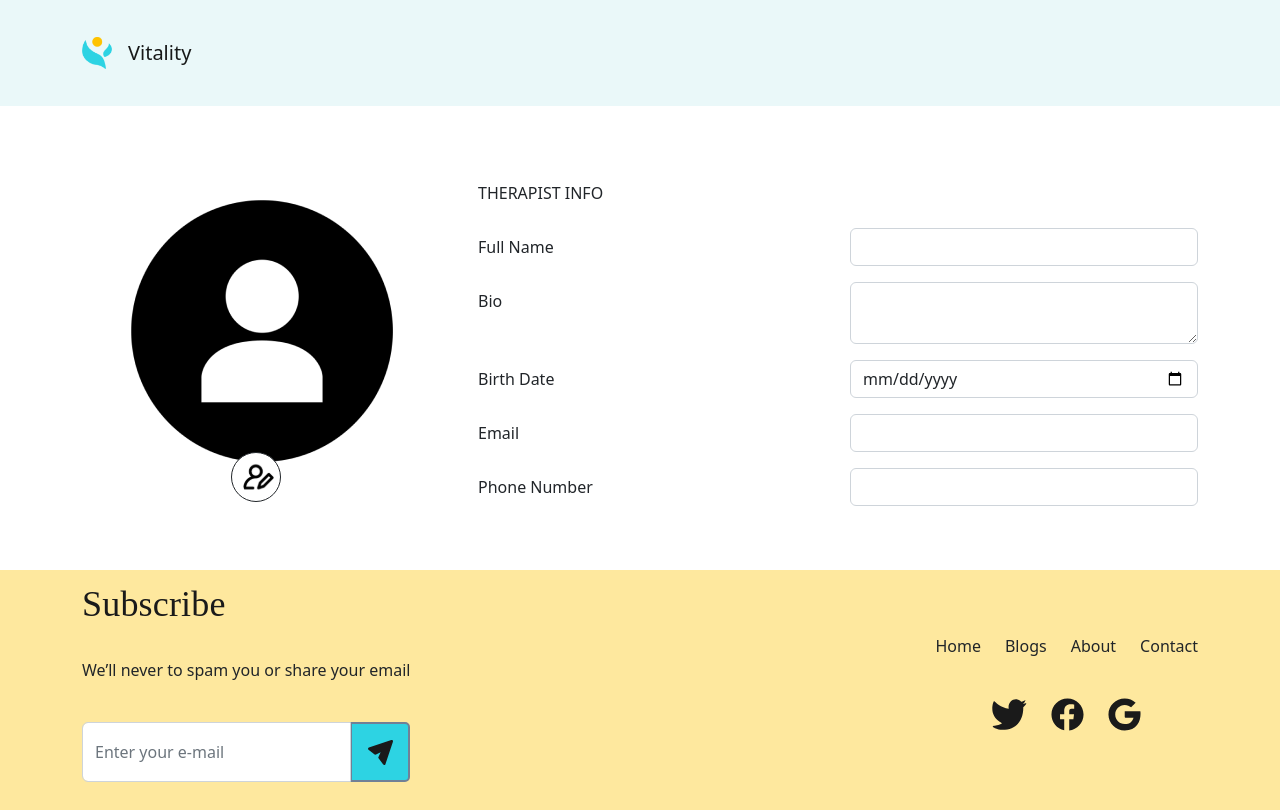
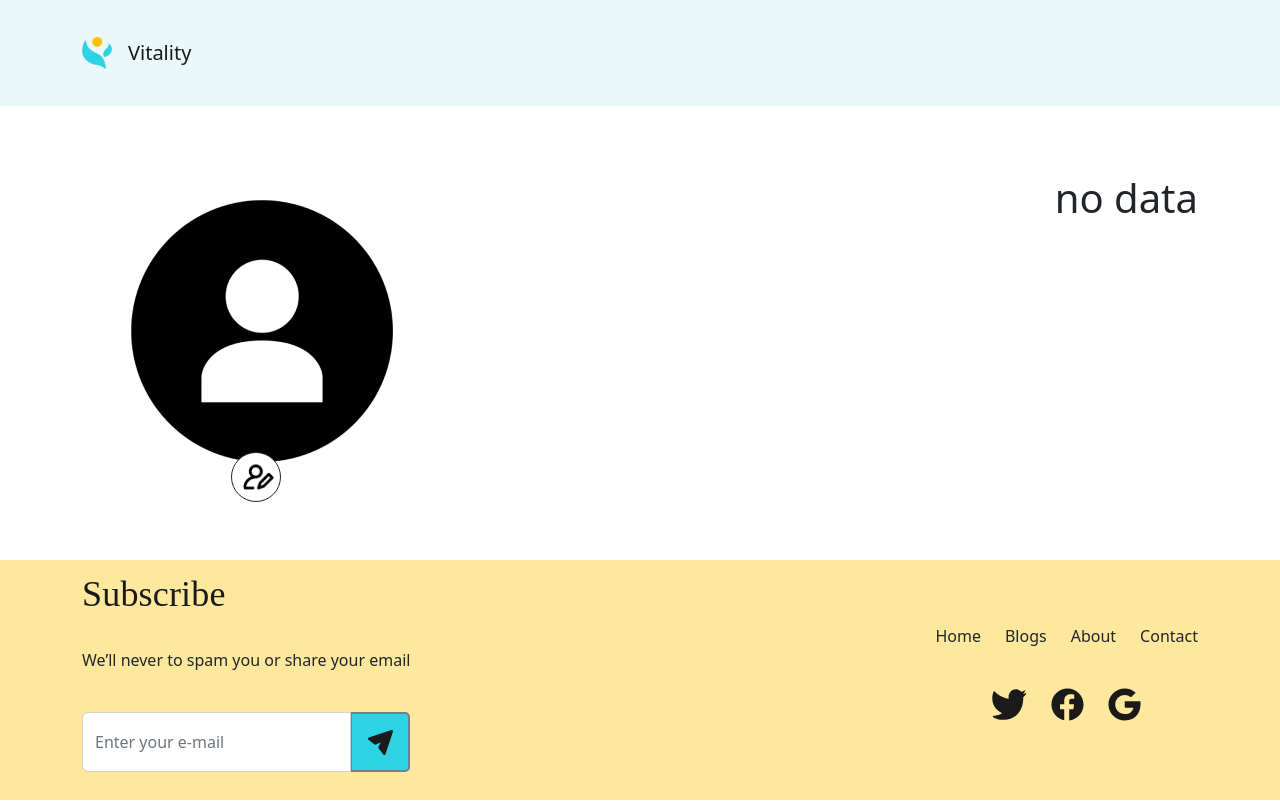
Before and after one commit to Recoded-Spark-Turkey-2022/Vitality, a React (Create React App) app: page /view-profile in a window 1280 px wide. Built offline with nearby package versions, Linux system fonts and the light colour scheme.

Commit message:
view profile is not done completely

```diff
--- a/package.json
+++ b/package.json
@@ -17,6 +17,7 @@
     "react-redux": "^8.0.1",
     "react-router-dom": "^6.6.1",
     "react-scripts": "5.0.1",
+    "react-slick": "^0.29.0",
     "web-vitals": "^2.1.0"
   },
   "scripts": {
--- a/src/pages/login/index.js
+++ b/src/pages/login/index.js
@@ -1,43 +1,45 @@
 /* eslint-disable no-console */
-import React, {useState} from 'react';
+import React, { useState } from 'react';
 import Button from 'react-bootstrap/Button';
-import { Link } from "react-router-dom";
+import { Link } from 'react-router-dom';
 import Form from 'react-bootstrap/Form';
 import Card from 'react-bootstrap/Card';
-import { signInWithEmailAndPassword,
-        onAuthStateChanged} from 'firebase/auth';
-import {auth} from "../../config/fire"
+import { signInWithEmailAndPassword, onAuthStateChanged } from 'firebase/auth';
+import { auth } from '../../config/fire';
 
-import  Logo  from '../../assets/images/login-image.png';
+import Logo from '../../assets/images/login-image.png';
 import './login.css';
 
+function Login() {
+  const [loginEmail, setLoginEmail] = useState('');
+  const [loginPassword, setLoginPassword] = useState('');
 
-
-function Login() {
-  const [loginEmail, setLoginEmail] = useState("");
-  const [loginPassword, setLoginPassword] = useState("");
-
-  const[setUser] = useState({});
+  const [setUser] = useState({});
   onAuthStateChanged(auth, (currentUser) => {
     setUser(currentUser);
-  })
+  });
   const login = async () => {
     try {
-      const user = await signInWithEmailAndPassword(auth, loginEmail, loginPassword );
-      console.log(user)
-       }catch (error) {
+      console.log('login');
+      const user = await signInWithEmailAndPassword(
+        auth,
+        loginEmail,
+        loginPassword
+      );
+      console.log(user);
+      localStorage.setItem('user', JSON.stringify(user.user));
+    } catch (error) {
       console.log(error.message);
     }
-  }
+  };
 
   return (
     <div className="container">
-      <div className='mb-5'>
+      <div className="mb-5">
         <h1>LOGIN</h1>
 
-        <div className='mb-5'>
+        <div className="mb-5">
           <h4>User logged In</h4>
-
         </div>
       </div>
       <div className="row">
@@ -45,33 +47,42 @@ function Login() {
           <Card>
             <Form>
               <Form.Group className="mb-3" controlId="formBasicEmail">
-
-        <Form.Control type="email" placeholder="Your Email"  onChange={(event) => {setLoginEmail(event.target.value)}} />
-
+                <Form.Control
+                  type="email"
+                  placeholder="Your Email"
+                  onChange={(event) => {
+                    setLoginEmail(event.target.value);
+                  }}
+                />
               </Form.Group>
 
               <Form.Group className="mb-3" controlId="formBasicPassword">
-
-        <Form.Control type="password" placeholder=" Your Password" onChange={(event) => {setLoginPassword(event.target.value)}} />
+                <Form.Control
+                  type="password"
+                  placeholder=" Your Password"
+                  onChange={(event) => {
+                    setLoginPassword(event.target.value);
+                  }}
+                />
               </Form.Group>
 
-      <Button variant="primary" type="submit" onClick={login} >
+              <Button variant="primary" type="button" onClick={()=>login()}>
                 Login
               </Button>
-      <Link to="/sign-up"><Button variant="secondary" type="submit">
+              <Link to="/sign-up">
+                <Button variant="secondary" type="submit">
                   Signup
-      </Button></Link>
+                </Button>
+              </Link>
             </Form>
           </Card>
         </div>
         <div className="col">
-    <img src={Logo} alt ="login" />
+          <img src={Logo} alt="login" />
         </div>
       </div>
-
     </div>
-
-  )
+  );
 }
 
-export default Login
+export default Login;
--- a/src/pages/viewProfile/index.js
+++ b/src/pages/viewProfile/index.js
@@ -1,15 +1,39 @@
-import React from 'react';
+import React, { useEffect, useState } from 'react';
 import Container from 'react-bootstrap/Container';
 import Row from 'react-bootstrap/Row';
 import Col from 'react-bootstrap/Col';
 import Form from 'react-bootstrap/Form';
+import { collection, getDocs } from 'firebase/firestore';
 
 import Image from 'react-bootstrap/Image';
-
+import { db } from '../../config/fire';
 import avatar from '../../assets/images/avatar.png';
 import avatarIcon from '../../assets/Icon/avatar-icon.svg';
 
 function ViewProfile() {
+  const [userInfo, setUserInfo] = useState({});
+
+  async function getUserProfile() {
+    const user = localStorage.getItem('user');
+    if (user != null) {
+      const userObject = JSON.parse(user);
+      const userCol = collection(db, 'users');
+      const userSnapshot = await getDocs(userCol);
+      const userData = userSnapshot.docs
+        .map((doc) => doc.data())
+        .find((userD) => userD.email === userObject.email);
+
+      setUserInfo(userData);
+    }
+  }
+
+  const space = ' ';
+
+  useEffect(() => {
+    getUserProfile();
+    return () => {};
+  }, []);
+
   return (
     <Container className="  mb-5  d-md-flex  justify-content-between pt-4">
       <Row className="justify-content-md-center col-md-4 ">
@@ -21,6 +45,7 @@ function ViewProfile() {
           <Image src={avatarIcon} className="avatar-icon " />
         </Col>
       </Row>
+      {userInfo.email ? (
         <Row className="col-md-8 d-felx justify-content-md-center ">
           <Col>
             <Form>
@@ -34,7 +59,11 @@ function ViewProfile() {
                   Full Name
                 </Form.Label>
                 <Col sm={6}>
-                <Form.Control type="email" placeholder="" />
+                  <Form.Control
+                    type="text"
+                    placeholder=""
+                    value={userInfo.name + space + userInfo.surname}
+                  />
                 </Col>
               </Form.Group>
 
@@ -43,10 +72,9 @@ function ViewProfile() {
                   Bio
                 </Form.Label>
                 <Col sm={6}>
-                <Form.Control as="textarea"  />
+                  <Form.Control as="textarea" value={userInfo.bio} />
                 </Col>
               </Form.Group>
-
 
               <Form.Group as={Row} className="mb-3" controlId="birthDate">
                 <Form.Label column sm={6}>
@@ -61,7 +89,7 @@ function ViewProfile() {
                   Email
                 </Form.Label>
                 <Col sm={6}>
-                <Form.Control type="email" placeholder="" />
+                  <Form.Control type="email" placeholder="" value={userInfo.email}/>
                 </Col>
               </Form.Group>
               <Form.Group as={Row} className="mb-3" controlId="phoneNumber">
@@ -75,6 +103,11 @@ function ViewProfile() {
             </Form>
           </Col>
         </Row>
+      ) : (
+        <div>
+          <h1>no data</h1>
+        </div>
+      )}
     </Container>
   );
 }
```
Also changed, not shown: 2 other files (tests, documents, lock files or other folders). Lines whose indentation alone changed are shown as unchanged.
